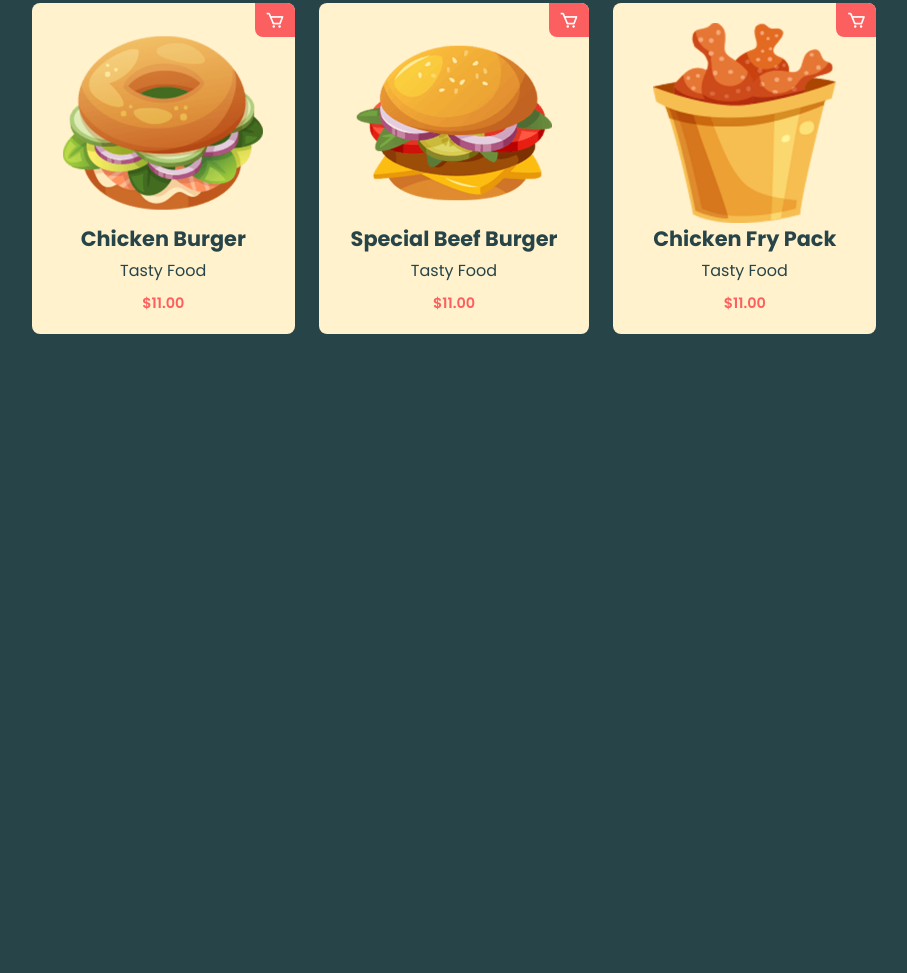
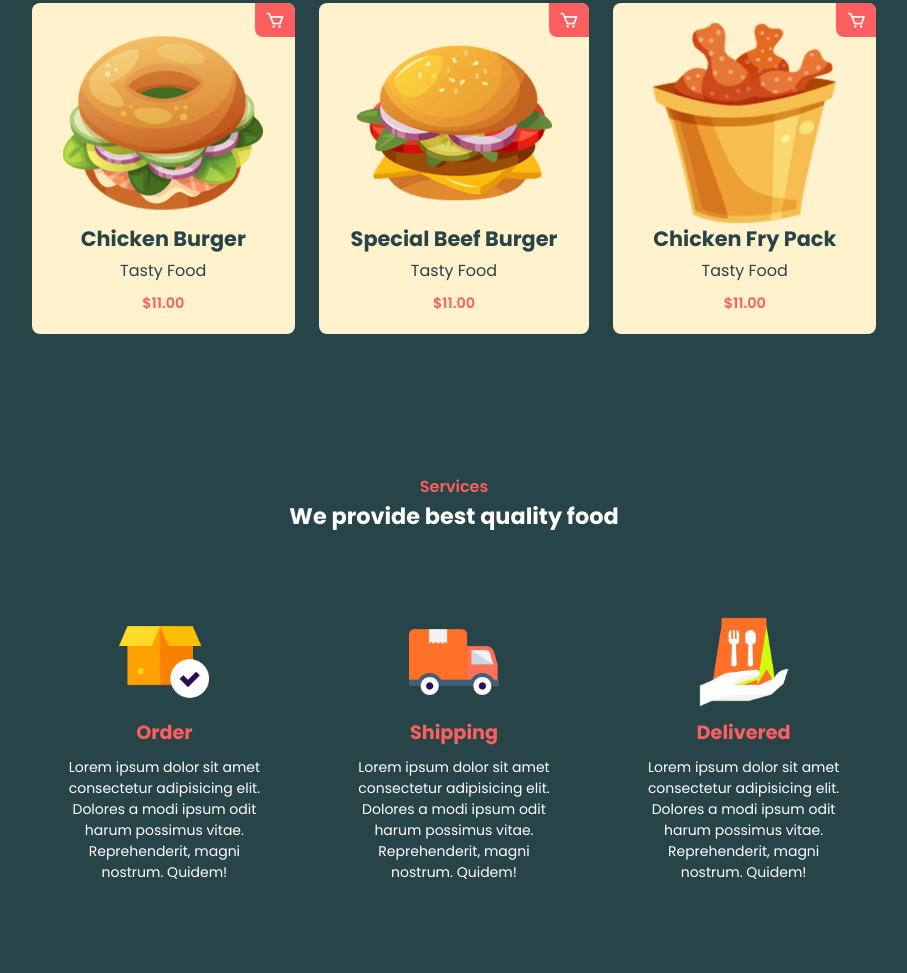
Before and after one commit to farhana001/Food_and_Restaurant, a plain HTML site: page index.html in a window 1280 px wide. Shown: the part 1428-2401 px from the top of the page, without its empty margins (186-1093 px from the left). Before the commit the page ends 1832 px from the top, so only its background shows below. Drawn offline with nearby package versions, Linux system fonts and the light colour scheme.

Commit message:
service section added

```diff
--- a/assets/css/style.css
+++ b/assets/css/style.css
@@ -174,3 +174,25 @@ section{
     padding: 7px 10px;
     border-radius: 0 0.5rem 0 0.5rem;
 }
+.service-container{
+    display: grid;
+    grid-template-columns: repeat(auto-fit, minmax(240px, auto));
+    grid-gap: 1.5rem;
+    margin-top: 4rem;
+}
+.s-box{
+    text-align: center;
+    padding: 20px 30px;
+}
+.s-box img{
+    width: 90px;
+}
+.s-box h3{
+    margin: 4px 0 10px;
+    color: var(--main-color);
+    font-size: 1.2rem;
+}
+.s-box p{
+    line-height: 1.5;
+    font-size: 14px;
+}
--- a/index.html
+++ b/index.html
@@ -52,7 +52,7 @@
                 <span>About Us</span>
                 <h2>We speak the good <br> Food Language</h2>
                 <p>Lorem ipsum dolor sit, amet consectetur adipisicing elit. Id nulla quisquam expedita quod sequi vero error hic eligendi numquam exercitationem, voluptatem dolore distinctio veniam labore. Rerum quisquam saepe error neque!</p>
-                <a href="#" class="btn">Today's Menu</a>
+                <a href="#" class="btn">Learn More</a>
             </div>
         </section>
      <!-- about section end -->
@@ -93,11 +93,38 @@
                     <span>$11.00</span>
                     <i class='bx bx-cart'></i>
                 </div>
-
-
             </div>
         </section>
      <!-- menu section end  -->
 
+     <!-- service section start  -->
+        <section class="services" id="services">
+            <div class="heading">
+                <span>Services</span>
+                <h2>We provide best quality food</h2>
+            </div>
+
+            <div class="service-container">
+                <div class="s-box">
+                    <img src="assets/img/s1.png" alt="service-img">
+                    <h3>Order</h3>
+                    <p>Lorem ipsum dolor sit amet consectetur adipisicing elit. Dolores a modi ipsum odit harum possimus vitae. Reprehenderit, magni nostrum. Quidem!</p>
+                </div>
+
+                <div class="s-box">
+                    <img src="assets/img/s2.png" alt="service-img">
+                    <h3>Shipping</h3>
+                    <p>Lorem ipsum dolor sit amet consectetur adipisicing elit. Dolores a modi ipsum odit harum possimus vitae. Reprehenderit, magni nostrum. Quidem!</p>
+                </div>
+
+                <div class="s-box">
+                    <img src="assets/img/s3.png" alt="service-img">
+                    <h3>Delivered</h3>
+                    <p>Lorem ipsum dolor sit amet consectetur adipisicing elit. Dolores a modi ipsum odit harum possimus vitae. Reprehenderit, magni nostrum. Quidem!</p>
+                </div>
+            </div>
+        </section>
+      <!-- service section end  -->
+
 </body>
 </html>
```
